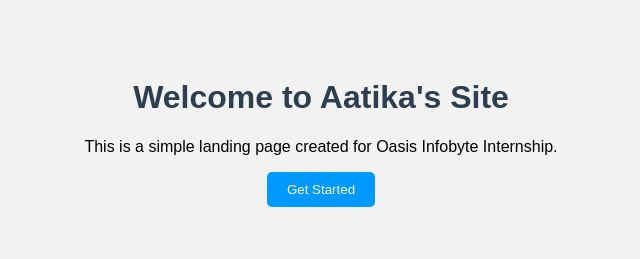
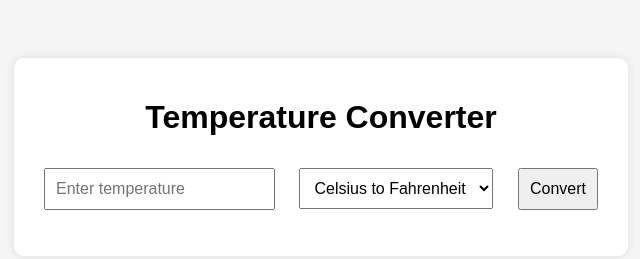
Before and after one commit to Aatika-Firdose/OIBSIP, a plain HTML site: page index.html in a window 1280 px wide. Shown: the whole page, without its empty margins (319-959 px from the left). Drawn offline with Linux system fonts and the light colour scheme.

Commit message:
Task 3 – Temperature Converter Website

```diff
--- a/index.html
+++ b/index.html
@@ -2,14 +2,25 @@
 <html lang="en">
 <head>
   <meta charset="UTF-8">
-  <title>Aatika's Landing Page</title>
+  <title>Temperature Converter</title>
   <link rel="stylesheet" href="style.css">
 </head>
 <body>
-  <header>
-    <h1>Welcome to Aatika's Site</h1>
-    <p>This is a simple landing page created for Oasis Infobyte Internship.</p>
-    <button>Get Started</button>
-  </header>
+  <div class="container">
+    <h1> Temperature Converter</h1>
+
+    <input type="number" id="tempInput" placeholder="Enter temperature" />
+
+    <select id="conversionType">
+      <option value="CtoF">Celsius to Fahrenheit</option>
+      <option value="FtoC">Fahrenheit to Celsius</option>
+    </select>
+
+    <button onclick="convertTemperature()">Convert</button>
+
+    <p id="result"></p>
+  </div>
+
+  <script src="script.js"></script>
 </body>
 </html>
--- /dev/null
+++ b/script.js
@@ -0,0 +1,20 @@
+function convertTemperature() {
+  const temp = parseFloat(document.getElementById("tempInput").value);
+  const conversion = document.getElementById("conversionType").value;
+  const result = document.getElementById("result");
+
+  if (isNaN(temp)) {
+    result.innerText = "⚠️ Please enter a valid number.";
+    return;
+  }
+
+  let converted;
+
+  if (conversion === "CtoF") {
+    converted = (temp * 9/5) + 32;
+    result.innerText = `${temp}°C = ${converted.toFixed(2)}°F`;
+  } else {
+    converted = (temp - 32) * 5/9;
+    result.innerText = `${temp}°F = ${converted.toFixed(2)}°C`;
+  }
+}
--- a/style.css
+++ b/style.css
@@ -1,18 +1,20 @@
 body {
-  font-family: sans-serif;
-  background-color: #f2f2f2;
+  font-family: Arial, sans-serif;
+  background-color: #f5f5f5;
   text-align: center;
-  padding: 50px;
+  padding-top: 50px;
 }
 
-h1 {
-  color: #2c3e50;
+.container {
+  background: white;
+  padding: 20px;
+  border-radius: 10px;
+  display: inline-block;
+  box-shadow: 0 0 10px rgba(0,0,0,0.1);
 }
 
-button {
-  padding: 10px 20px;
-  background-color: #0099ff;
-  color: white;
-  border: none;
-  border-radius: 5px;
+input, select, button {
+  margin: 10px;
+  padding: 10px;
+  font-size: 16px;
 }
```
